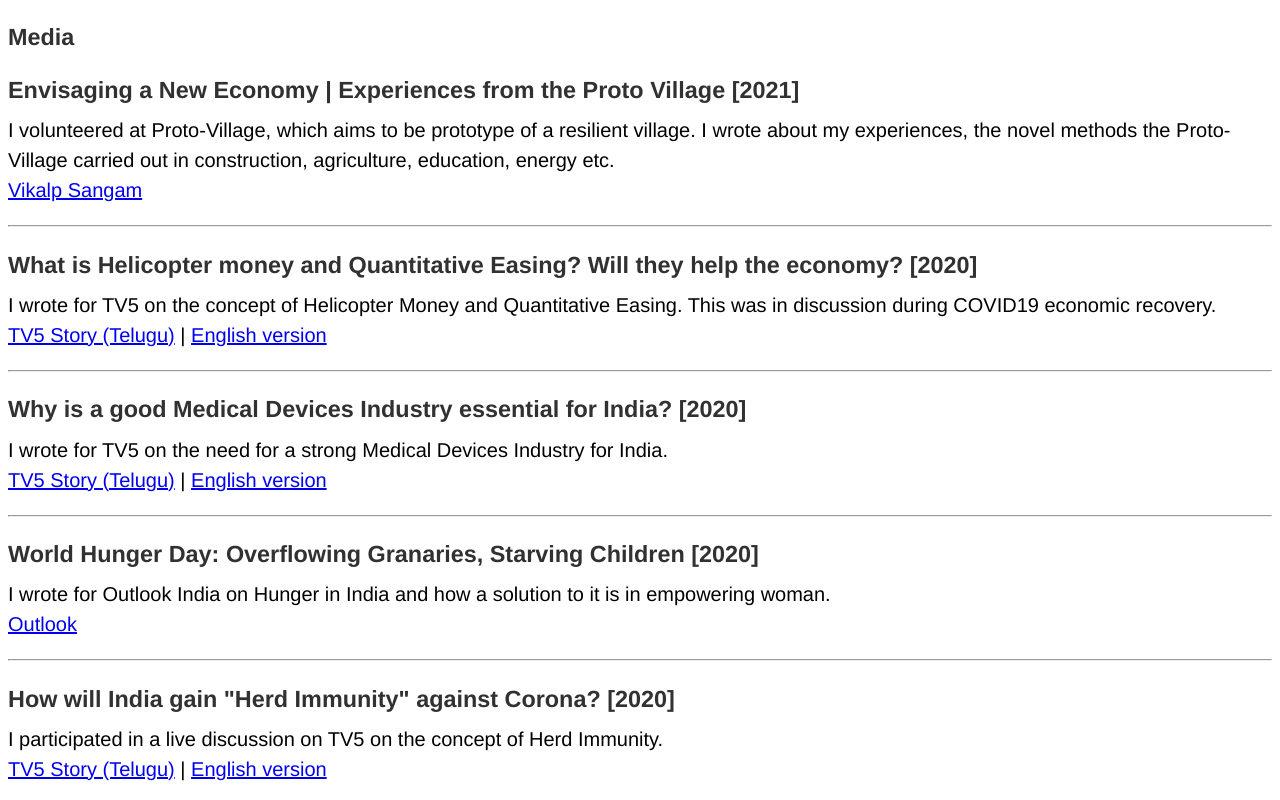
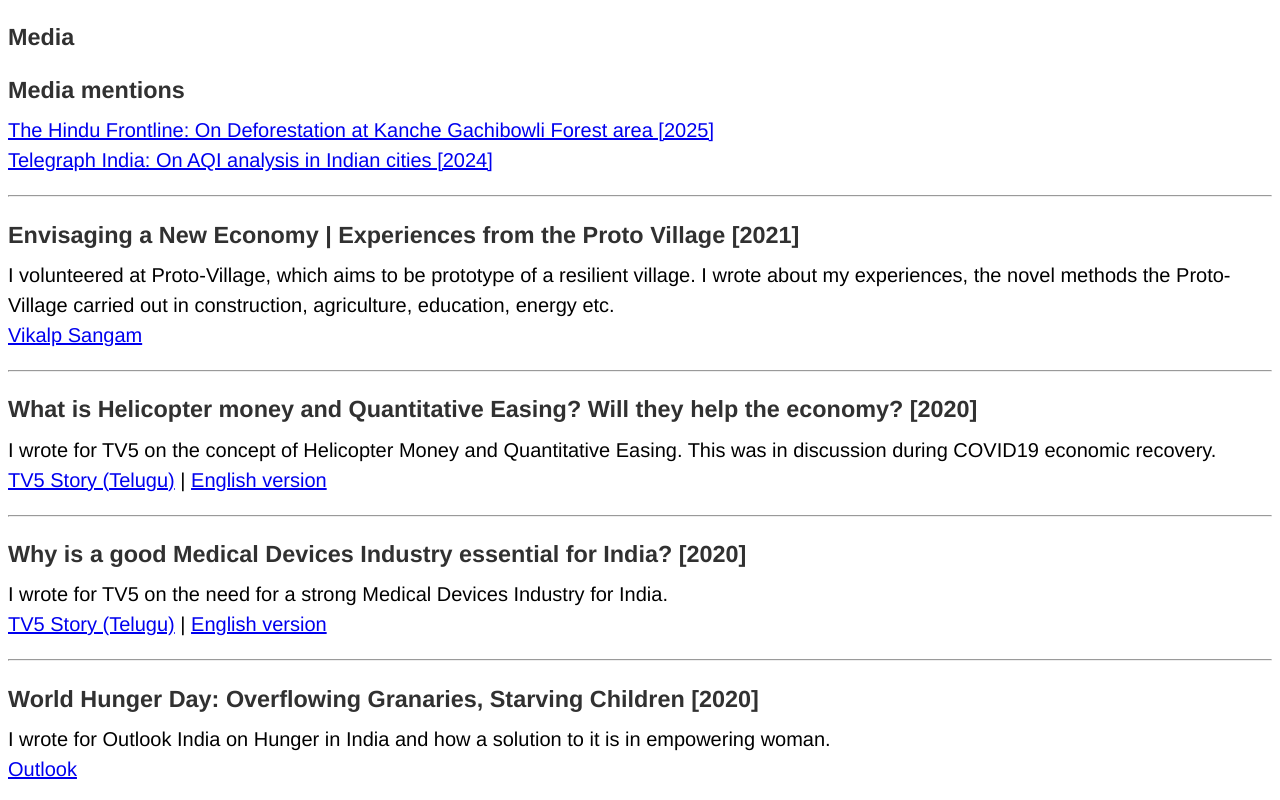
Before and after one commit to d-saikrishna/d-saikrishna.github.io, a website: page Published/media-content.html in a window 1280 px wide. Shown: the top 800 px of the page. Drawn offline with Linux system fonts and the light colour scheme.

Commit message:
ADD media mentions

```diff
--- a/Published/media-content.html
+++ b/Published/media-content.html
@@ -11,6 +11,16 @@
     <h3 onclick="loadTabContent('research')"> Media </h3>
 
 
+    <!-- Post -->
+    <div class="post">
+        <h3 id="mediamentions">Media mentions</h3>
+        <p>
+            <a href="https://frontline.thehindu.com/environment/supreme-court-stops-tree-felling-hyderabad-kancha-gachibowli-students-protest/article69407560.ece">The Hindu Frontline: On Deforestation at Kanche Gachibowli Forest area [2025]</a>
+            <br>
+            <a href="https://www.telegraphindia.com/india/urban-sitting-ducks-on-pollution-most-indian-cities-lack-air-quality-assessment-mechanism/cid/2071444#goog_rewarded">Telegraph India: On AQI analysis in Indian cities [2024]</a>
+        </p>
+    </div>
+    <hr>
 
     <!-- Post -->
     <div class="post">
```
Also changed, not shown: Data/index.html (+5 -5 lines).
